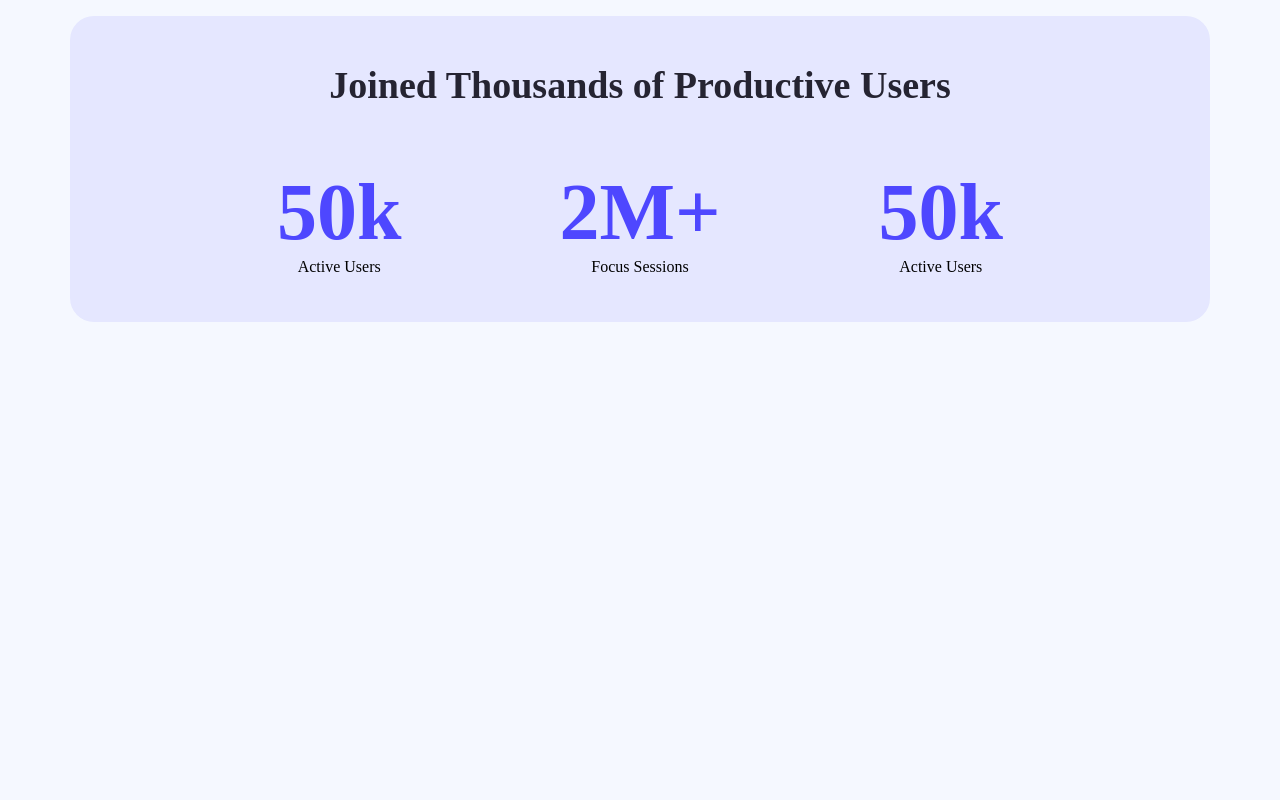
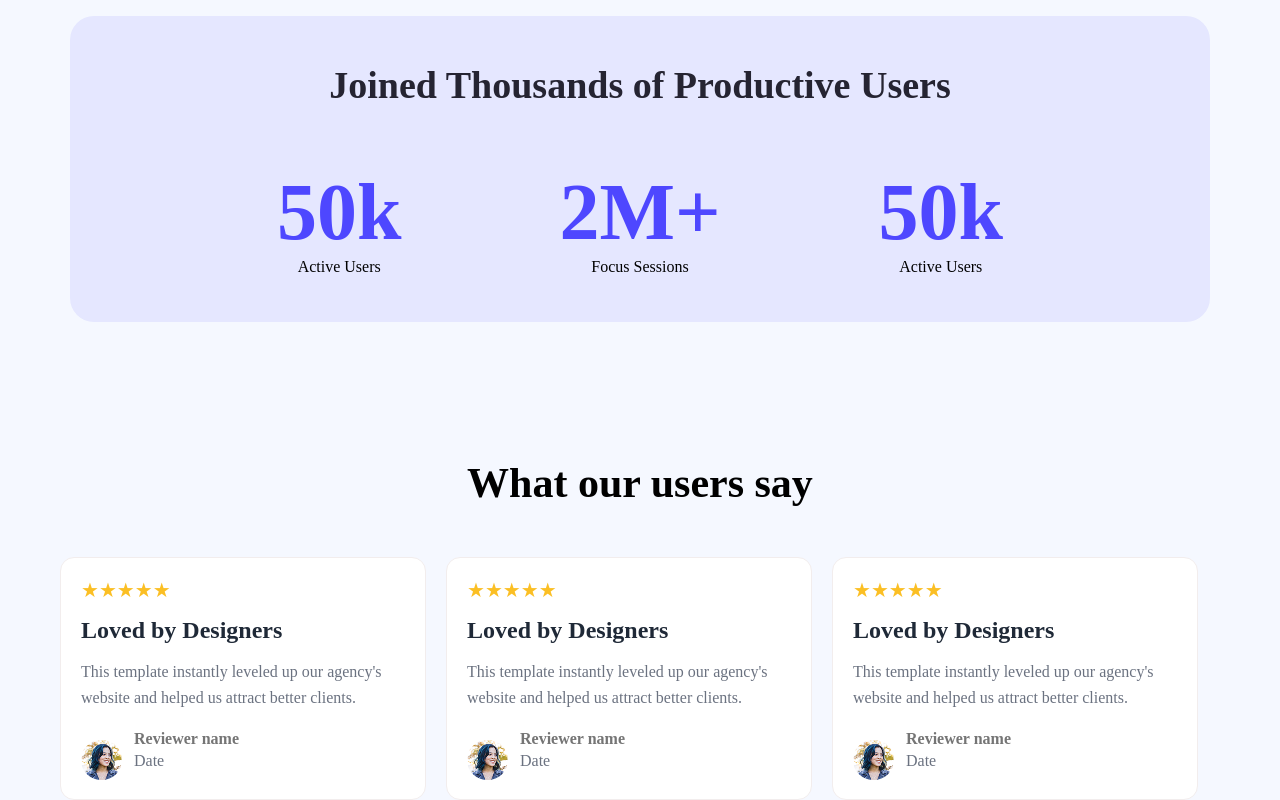
Before and after one commit to SaifUddinBabar/ph-assignment1, a plain HTML site: page index.html in a window 1280 px wide. Shown: the part 1109-1909 px from the top of the page. Before the commit the page ends 1431 px from the top, so only its background shows below. Drawn offline with Linux system fonts and the light colour scheme.

Commit message:
testimonial-add

```diff
--- a/index.html
+++ b/index.html
@@ -64,5 +64,70 @@
         </div>
       </div>
     </section>
+
+
+    <section>
+      <div class="testimonial-section">
+        <div class="container">
+          <div class="wholesome-testimonial">
+            <h2>What our users say</h2>
+            <div class="items">
+              <div class="testimonial-item">
+                <div class="stars">★★★★★</div>
+                <h3>Loved by Designers</h3>
+                <p>
+                  This template instantly leveled up our agency's website and
+                  helped us attract better clients.
+                </p>
+                <div class="reviewer">
+                  <div class="reviewer-image">
+                    <img src="avatar.png" alt="" />
+                  </div>
+                  <div class="reviewer-info">
+                    <span>Reviewer name</span>
+                    <p>Date</p>
+                  </div>
+                </div>
+              </div>
+              <div class="testimonial-item">
+                <div class="stars">★★★★★</div>
+                <h3>Loved by Designers</h3>
+                <p>
+                  This template instantly leveled up our agency's website and
+                  helped us attract better clients.
+                </p>
+               <div class="reviewer">
+                  <div class="reviewer-image">
+                    <img src="avatar.png" alt="" />
+                  </div>
+                  <div class="reviewer-info">
+                    <span>Reviewer name</span>
+                    <p>Date</p>
+                  </div>
+                </div>
+              </div>
+              <div class="testimonial-item">
+                <div class="stars">★★★★★</div>
+                <h3>Loved by Designers</h3>
+                <p>
+                  This template instantly leveled up our agency's website and
+                  helped us attract better clients.
+                </p>
+                 <div class="reviewer">
+                  <div class="reviewer-image">
+                    <img src="avatar.png" alt="" />
+                  </div>
+                  <div class="reviewer-info">
+                    <span>Reviewer name</span>
+                    <p>Date</p>
+                  </div>
+                </div>
+              </div>
+            </div>
+          </div>
+        </div>
+      </div>
+    </section>
+
       </body>
 </html>
--- a/styles/style.css
+++ b/styles/style.css
@@ -140,3 +140,107 @@ border-radius: 48px;
   margin-top: 20px;
 
 }
+.stats-item{
+    display: flex;
+    justify-content: space-around;
+    text-align: center;
+    gap: 158px;
+}
+.stats-h3{
+  font-size: 38px;
+  font-weight: bold;
+    text-align: center;
+    color: #252432;
+}
+.stats-item h3{
+    font-size: 80px;
+    font-weight: bold;
+    margin-top: 40px;
+    color: #4E47FF;
+    margin-top: 40px;
+}
+.wholesome {
+  display: flex;
+  flex-direction: column;
+  justify-content: center;
+  align-items: center;
+  text-align: center;
+
+  padding: 80px 50px;
+  background-color: #E5E7FF;
+  margin: 0 auto;
+  margin-top: 116px;
+  border-radius: 24px;
+  height: 306px;
+  width: 1140px;
+}
+
+.stats-item {
+  display: flex;
+  gap: 158px;
+  justify-content: center;
+  align-items: center;
+  margin-top: 20px;
+
+}
+.items{
+    display: flex;
+        gap: 20px;
+        margin-top: 50px;
+
+}
+
+.testimonial-item {
+    background-color: #FFFFFF;
+    border: 1px solid #F2EDED;
+    padding: 20px 20px;
+    border-radius: 14px;
+    gap: 20px;
+    height: 243px;
+    width: 366px;
+}
+.wholesome-testimonial h2{
+    font-size: 42px;
+    font-weight: bold;
+    text-align: center;
+}
+.stars {
+    color: #fbbf24;
+    font-size: 20px;
+    margin-bottom: 15px;
+}
+
+.testimonial-item h3 {
+    font-size: 24px;
+    font-weight: ;
+    color: #1f2937;
+    margin-bottom: 15px;
+
+}
+
+.testimonial-item p {
+    color: #6b7280;
+    margin-bottom: 20px;
+    line-height: 1.6;
+}
+
+.reviewer
+{
+   display: flex;
+  align-items: center;
+  gap: 12px;
+
+}
+.reviewer-image img{
+    border-radius: 50%;
+}
+.wholesome-testimonial{
+    margin-top: 137px;
+}
+.reviewer-info span{
+
+    color: #757575;
+    font-size: 16px;
+    font-weight: bold;
+
+}
```
